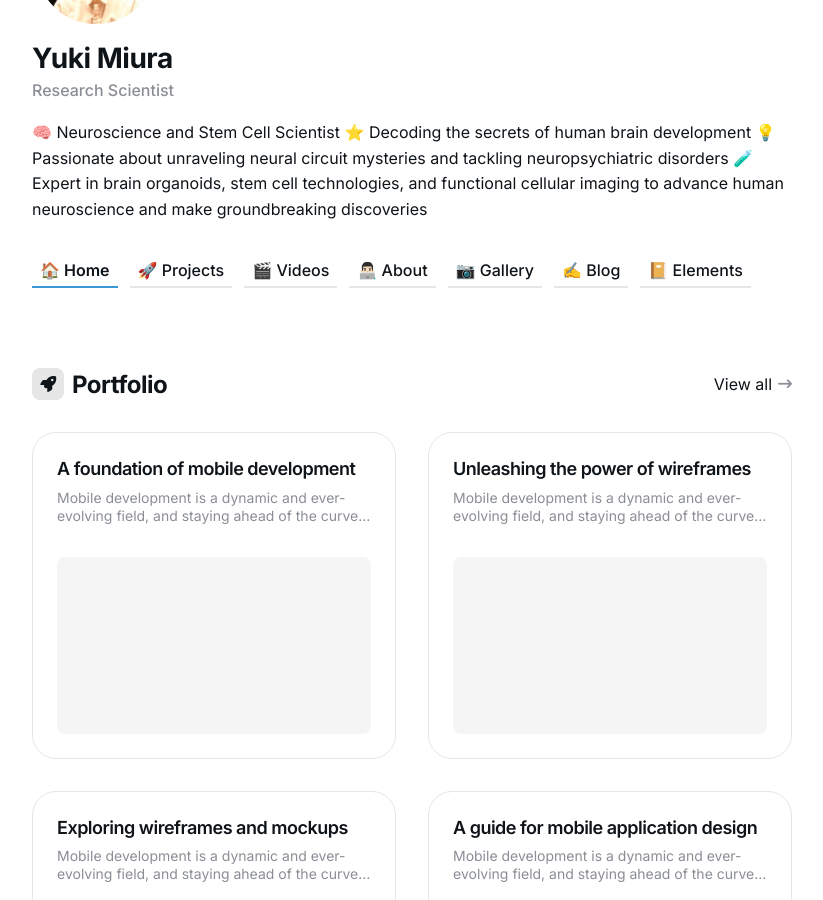
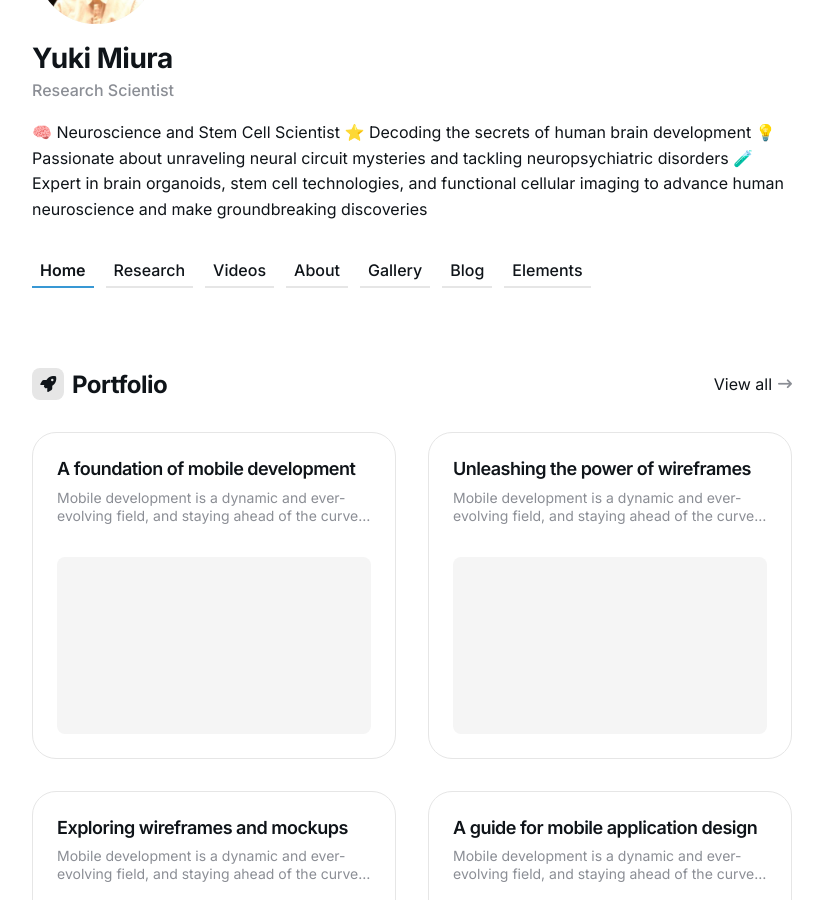
Before and after one commit to ykmiura/ykmiura.github.io, a Jekyll site: the page built from index.html, in a window 1280 px wide and 900 px high, scrolled down 356 px. Shown: the whole window, without its empty margins (228-1051 px from the left). Built offline with Jekyll 4.4.1, drawn with Linux system fonts in a browser that asks for light colours.

Commit message:
Update settings.yml

```diff
--- a/_data/settings.yml
+++ b/_data/settings.yml
@@ -22,19 +22,19 @@ breadcrumbs:
 # Navigation Settings
 menu_settings:
   menu_items:
-    - title: '🏠 Home'
+    - title: 'Home'
       url: '/'
-    - title: '🚀 Projects'
+    - title: 'Research'
       url: '/projects/'
-    - title: '🎬 Videos'
+    - title: 'Videos'
       url: '/videos/'
-    - title: '👨🏻‍💻 About'
+    - title: 'About'
       url: '/about/'
-    - title: '📷 Gallery'
+    - title: 'Gallery'
       url: '/gallery/'
-    - title: '✍️ Blog'
+    - title: 'Blog'
       url: '/blog/'
-    - title: '📔 Elements'
+    - title: 'Elements'
       url: '/elements/'
 
 
```
